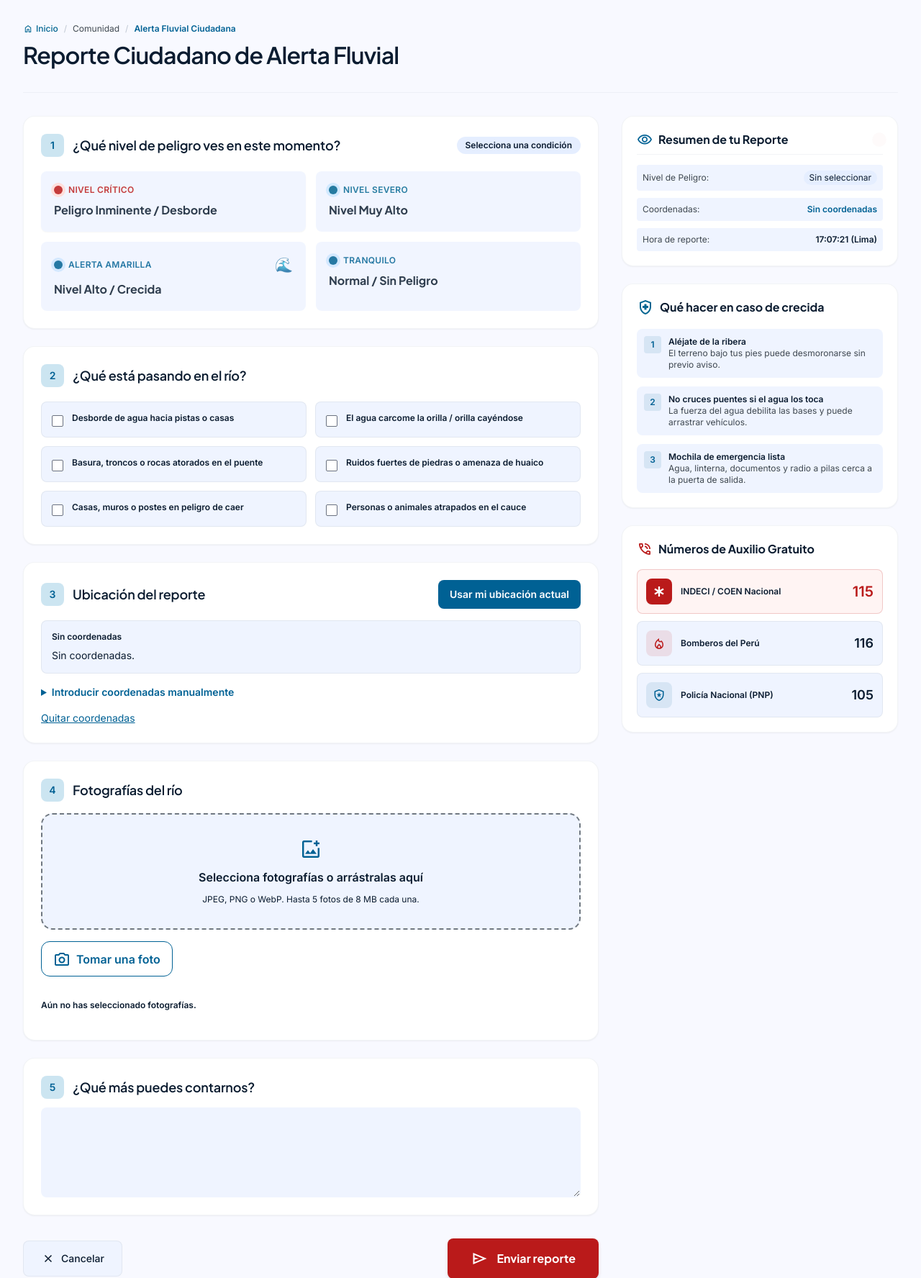
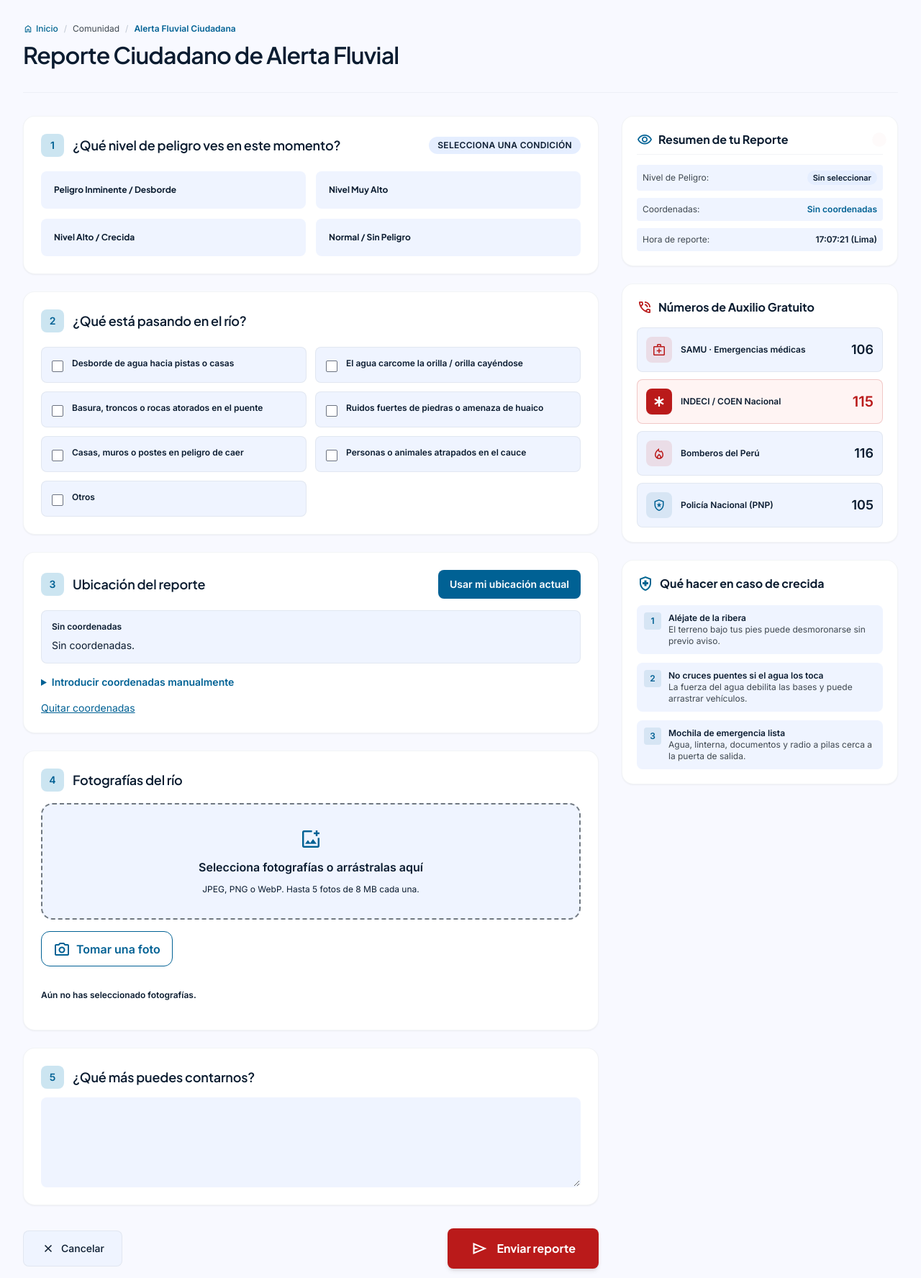
Before and after one commit to Joota16/WAKI, a FastAPI app: page /reportar in a window 1280 px wide. Shown: the part 65-1841 px from the top of the page at 72% size. Run offline with FastAPI, Linux system fonts and the light colour scheme; data that the repository does not hold is empty; some libraries are stand-ins or nearby versions.

Commit message:
feat(reportes): añadir otras situaciones y mejorar la selección de peligro
Guardar la descripción de Otros, aplicar colores por nivel, unificar tamaños de texto y priorizar los números de auxilio con SAMU. Incorporar las migraciones SQLite de reportes y avisos.

```diff
--- a/app/static/css/citizen.css
+++ b/app/static/css/citizen.css
@@ -6,6 +6,17 @@ main > :last-child { margin-bottom: 0 !important; }
 [hidden] { display: none !important; }
 .report-fields { display: flex; flex-direction: column; gap: 1.5rem; min-width: 0; margin: 0; padding: 0; border: 0; }
 .report-fields:disabled { opacity: 0.65; }
+/* Los niveles de peligro tienen colores propios, separados de la paleta azul de la interfaz. */
+:is(.citizen-risk-card, .citizen-risk-badge)[data-risk="critico"] { --risk-accent: #dc2626; --risk-text: #991b1b; --risk-surface: #fef2f2; --risk-tint: #fee2e2; }
+:is(.citizen-risk-card, .citizen-risk-badge)[data-risk="muy-alto"] { --risk-accent: #ea580c; --risk-text: #9a3412; --risk-surface: #fff7ed; --risk-tint: #ffedd5; }
+:is(.citizen-risk-card, .citizen-risk-badge)[data-risk="alto"] { --risk-accent: #eab308; --risk-text: #854d0e; --risk-surface: #fefce8; --risk-tint: #fef9c3; }
+:is(.citizen-risk-card, .citizen-risk-badge)[data-risk="normal"] { --risk-accent: #16a34a; --risk-text: #166534; --risk-surface: #f0fdf4; --risk-tint: #dcfce7; }
+.citizen-risk-card { border: 2px solid transparent; background-color: #eff4ff; }
+.citizen-risk-card:hover { background-color: #e5eeff; }
+.citizen-risk-card.is-selected { border-color: var(--risk-accent); background-color: var(--risk-surface); }
+.citizen-risk-card:focus-within { outline: 2px solid var(--risk-accent); outline-offset: 3px; }
+.citizen-risk-badge { background-color: #e5eeff; color: #0b1c30; }
+.citizen-risk-badge[data-risk] { background-color: var(--risk-tint); color: var(--risk-text); }
 .form-error { padding: 0.8rem 1rem; border: 1px solid #fecaca; border-radius: 0.75rem; background: #fef2f2; color: #991b1b; font-size: 0.875rem; }
 .location-warning { padding: 0.8rem 1rem; border: 1px solid #fcd34d; border-radius: 0.75rem; background: #fffbeb; color: #78350f; font-size: 0.875rem; }
 .photo-dropzone { position: relative; display: flex; flex-direction: column; align-items: center; gap: 0.7rem; padding: 2rem 1rem; text-align: center; background: #eff4ff; border: 2px dashed #707881; border-radius: 1rem; cursor: pointer; }
--- a/app/static/js/citizen/index.js
+++ b/app/static/js/citizen/index.js
@@ -1,8 +1,10 @@
 import { initSummary } from './summary.js';
+import { initSituations } from './situations.js';
 import { initLocation } from './location.js';
 import { initAttachments } from './attachments.js';
 import { initReportModal } from './modal.js';
 import { initSubmission } from './submission.js';
 
 initSummary();
+initSituations();
 initSubmission({ photos: initAttachments(), location: initLocation(), modal: initReportModal() });
--- /dev/null
+++ b/app/static/js/citizen/situations.js
@@ -0,0 +1,26 @@
+/** Muestra y valida la descripción únicamente cuando se selecciona «Otros». */
+export function initSituations() {
+  const form = document.getElementById('citizenReportForm');
+  const other = document.getElementById('situation-other');
+  const field = document.getElementById('situation-other-field');
+  const description = document.getElementById('situation-other-description');
+
+  function validate() {
+    description.setCustomValidity(other.checked && !description.value.trim()
+      ? 'Describe la otra situación que observas.' : '');
+  }
+  function update() {
+    field.hidden = !other.checked;
+    description.disabled = !other.checked;
+    description.required = other.checked;
+    other.setAttribute('aria-expanded', String(other.checked));
+    validate();
+  }
+  other.addEventListener('change', () => {
+    update();
+    if (other.checked) description.focus();
+  });
+  description.addEventListener('input', validate);
+  form.addEventListener('reset', () => queueMicrotask(update));
+  update();
+}
--- a/app/static/js/citizen/submission.js
+++ b/app/static/js/citizen/submission.js
@@ -31,6 +31,7 @@ export function initSubmission({ photos, location, modal }) {
         observations: value('descripcionCiudadana'),
         observed_condition: form.querySelector('[name="nivelPeligro"]:checked').value,
         situations: [...form.querySelectorAll('[name="situacion"]:checked')].map(input => input.value),
+        other_situation: document.getElementById('situation-other').checked ? value('situation-other-description') : '',
         ...location.values(),
       };
       const data = new FormData();
--- a/app/static/js/citizen/summary.js
+++ b/app/static/js/citizen/summary.js
@@ -3,24 +3,20 @@ export function initSummary() {
   const cards = document.querySelectorAll('.citizen-risk-card');
   const riskConfig = {
     critico: {
-      badge: '🔴 Peligro Inminente Seleccionado',
-      badgeClass: 'bg-error-container text-on-error-container',
-      summary: 'Peligro Inminente', border: 'border-error bg-error-container/20',
+      badge: 'Nivel crítico',
+      summary: 'Peligro Inminente',
     },
     'muy-alto': {
-      badge: '🟠 Nivel Muy Alto Seleccionado',
-      badgeClass: 'bg-secondary-fixed text-on-secondary-container',
-      summary: 'Nivel Muy Alto', border: 'border-secondary bg-secondary-fixed/20',
+      badge: 'Nivel severo',
+      summary: 'Nivel Muy Alto',
     },
     alto: {
-      badge: '🟡 Nivel Alto Seleccionado',
-      badgeClass: 'bg-tertiary-fixed text-on-tertiary-fixed-variant',
-      summary: '🌊 Crecida / Nivel Alto', border: 'border-tertiary bg-tertiary-fixed/20',
+      badge: 'Alerta amarilla',
+      summary: 'Crecida / Nivel Alto',
     },
     normal: {
-      badge: 'Nivel Normal Seleccionado',
-      badgeClass: 'bg-primary-fixed text-on-primary-fixed-variant',
-      summary: 'Normal / Sin Peligro', border: 'border-primary bg-primary-fixed/20',
+      badge: 'Tranquilo',
+      summary: 'Normal / Sin Peligro',
     },
   };
 
@@ -28,26 +24,22 @@ export function initSummary() {
     if (!document.querySelector('[name="nivelPeligro"]:checked')) {
       const badge = document.getElementById('badgeActiveRisk');
       badge.textContent = 'Selecciona una condición';
-      badge.className = 'px-3 py-1 rounded-full text-xs font-bold bg-surface-container text-on-surface';
+      delete badge.dataset.risk;
       const summary = document.getElementById('summaryRiesgoBadge');
       summary.textContent = 'Sin seleccionar';
-      summary.className = 'px-2 py-0.5 rounded-full text-xs bg-surface-container text-on-surface';
+      delete summary.dataset.risk;
     }
     cards.forEach(card => {
       const config = riskConfig[card.dataset.risk];
       const selected = card.querySelector('input').checked;
-      card.classList.remove('border-error', 'border-secondary', 'border-tertiary', 'border-primary',
-        'bg-error-container/20', 'bg-secondary-fixed/20', 'bg-tertiary-fixed/20', 'bg-primary-fixed/20');
-      card.classList.add('border-transparent', 'bg-surface-container-low', 'opacity-85');
+      card.classList.toggle('is-selected', selected);
       if (!selected) return;
-      card.classList.remove('border-transparent', 'bg-surface-container-low', 'opacity-85');
-      card.classList.add(...config.border.split(' '));
       const badge = document.getElementById('badgeActiveRisk');
       badge.textContent = config.badge;
-      badge.className = `px-3 py-1 rounded-full text-xs font-bold uppercase tracking-wide ${config.badgeClass}`;
+      badge.dataset.risk = card.dataset.risk;
       const summary = document.getElementById('summaryRiesgoBadge');
       summary.textContent = config.summary;
-      summary.className = `px-2 py-0.5 rounded-full text-[11px] font-bold ${config.badgeClass}`;
+      summary.dataset.risk = card.dataset.risk;
     });
   }
 
--- a/app/templates/citizen/form/risk.html
+++ b/app/templates/citizen/form/risk.html
@@ -7,55 +7,30 @@
         <h2 class="font-headline-sm text-headline-sm text-on-surface">¿Qué nivel de peligro ves en este momento?</h2>
       </div>
     </div>
-    <span class="px-3 py-1 rounded-full text-xs font-bold uppercase tracking-wide bg-error-container text-on-error-container" id="badgeActiveRisk">
+    <span class="citizen-risk-badge px-3 py-1 rounded-full text-xs font-bold uppercase tracking-wide" id="badgeActiveRisk">
       Selecciona una condición
     </span>
   </div>
   <div class="grid grid-cols-1 sm:grid-cols-2 gap-3.5 pt-1" id="riskCardsGroup">
     <!-- TARJETA ROJA: CRÍTICO -->
-    <label class="citizen-risk-card cursor-pointer relative p-4 rounded-xl border-2 transition-all flex flex-col gap-2 border-error bg-error-container/20 shadow-sm" data-color="error" data-label="Peligro Inminente / Desborde" data-risk="critico">
+    <label class="citizen-risk-card cursor-pointer relative p-4 rounded-xl transition-all flex flex-col gap-2" data-label="Peligro Inminente / Desborde" data-risk="critico">
       <input class="sr-only" name="nivelPeligro" required type="radio" value="critico"/>
-      <div class="flex items-center justify-between">
-        <span class="inline-flex items-center gap-2 text-xs font-bold uppercase tracking-wide text-error">
-          <span class="w-3 h-3 rounded-full bg-error ring-4 ring-error-container"></span>
-          Nivel Crítico
-        </span>
-      </div>
-      <span class="font-title-md text-title-md font-bold text-on-surface">Peligro Inminente / Desborde</span>
+      <span class="font-title-md text-label-md font-bold text-on-surface">Peligro Inminente / Desborde</span>
     </label>
     <!-- TARJETA NARANJA: MUY ALTO -->
-    <label class="citizen-risk-card cursor-pointer relative p-4 rounded-xl border-2 transition-all flex flex-col gap-2 border-transparent bg-surface-container-low hover:bg-surface-container opacity-85" data-color="secondary" data-label="Nivel Muy Alto" data-risk="muy-alto">
+    <label class="citizen-risk-card cursor-pointer relative p-4 rounded-xl transition-all flex flex-col gap-2" data-label="Nivel Muy Alto" data-risk="muy-alto">
       <input class="sr-only" name="nivelPeligro" required type="radio" value="muy-alto"/>
-      <div class="flex items-center justify-between">
-        <span class="inline-flex items-center gap-2 text-xs font-bold uppercase tracking-wide text-secondary">
-          <span class="w-3 h-3 rounded-full bg-secondary ring-4 ring-secondary-fixed"></span>
-          Nivel Severo
-        </span>
-      </div>
-      <span class="font-title-md text-title-md font-bold text-on-surface">Nivel Muy Alto</span>
+      <span class="font-title-md text-label-md font-bold text-on-surface">Nivel Muy Alto</span>
     </label>
     <!-- TARJETA AMARILLA: ALTO / CRECIDA -->
-    <label class="citizen-risk-card cursor-pointer relative p-4 rounded-xl border-2 transition-all flex flex-col gap-2 border-transparent bg-surface-container-low hover:bg-surface-container opacity-85" data-color="tertiary" data-label="Nivel Alto / Crecida" data-risk="alto">
+    <label class="citizen-risk-card cursor-pointer relative p-4 rounded-xl transition-all flex flex-col gap-2" data-label="Nivel Alto / Crecida" data-risk="alto">
       <input class="sr-only" name="nivelPeligro" required type="radio" value="alto"/>
-      <div class="flex items-center justify-between">
-        <span class="inline-flex items-center gap-2 text-xs font-bold uppercase tracking-wide text-tertiary">
-          <span class="w-3 h-3 rounded-full bg-tertiary ring-4 ring-tertiary-fixed"></span>
-          Alerta Amarilla
-        </span>
-        <span class="text-xl">🌊</span>
-      </div>
-      <span class="font-title-md text-title-md font-bold text-on-surface">Nivel Alto / Crecida</span>
+      <span class="font-title-md text-label-md font-bold text-on-surface">Nivel Alto / Crecida</span>
     </label>
     <!-- TARJETA VERDE: NORMAL -->
-    <label class="citizen-risk-card cursor-pointer relative p-4 rounded-xl border-2 transition-all flex flex-col gap-2 border-transparent bg-surface-container-low hover:bg-surface-container opacity-85" data-color="primary" data-label="Normal / Sin Peligro" data-risk="normal">
+    <label class="citizen-risk-card cursor-pointer relative p-4 rounded-xl transition-all flex flex-col gap-2" data-label="Normal / Sin Peligro" data-risk="normal">
       <input class="sr-only" name="nivelPeligro" required type="radio" value="normal"/>
-      <div class="flex items-center justify-between">
-        <span class="inline-flex items-center gap-2 text-xs font-bold uppercase tracking-wide text-primary">
-          <span class="w-3 h-3 rounded-full bg-primary ring-4 ring-primary-fixed"></span>
-          Tranquilo
-        </span>
-      </div>
-      <span class="font-title-md text-title-md font-bold text-on-surface">Normal / Sin Peligro</span>
+      <span class="font-title-md text-label-md font-bold text-on-surface">Normal / Sin Peligro</span>
     </label>
   </div>
 </div>
--- a/app/templates/citizen/form/situation.html
+++ b/app/templates/citizen/form/situation.html
@@ -43,5 +43,15 @@
         <span class="font-label-md text-label-md text-on-surface font-semibold">Personas o animales atrapados en el cauce</span>
       </div>
     </label>
+    <label class="flex items-start gap-3 p-3.5 rounded-xl bg-surface-container-low hover:bg-surface-container transition-colors cursor-pointer border border-outline-variant/30">
+      <input class="mt-1 w-4 h-4 rounded text-primary focus:ring-primary" id="situation-other" name="situacion" type="checkbox" value="Otros" aria-controls="situation-other-field" aria-expanded="false"/>
+      <div class="flex flex-col">
+        <span class="font-label-md text-label-md text-on-surface font-semibold">Otros</span>
+      </div>
+    </label>
+  </div>
+  <div class="flex flex-col gap-2" id="situation-other-field" hidden>
+    <label class="font-label-md text-label-md text-on-surface font-semibold" for="situation-other-description">Describe la otra situación</label>
+    <textarea class="w-full p-4 bg-surface-container-low rounded-xl text-on-surface font-body-md text-body-md focus:bg-surface-container-lowest focus:outline-none focus:ring-2 focus:ring-primary border border-transparent focus:border-primary leading-relaxed" id="situation-other-description" name="other_situation" maxlength="500" rows="3" placeholder="Cuéntanos qué está pasando en el río…" disabled></textarea>
   </div>
 </div>
--- a/app/templates/citizen/partials/sidebar.html
+++ b/app/templates/citizen/partials/sidebar.html
@@ -12,7 +12,7 @@
     <div class="flex flex-col gap-2.5 text-xs">
       <div class="flex items-center justify-between p-2 rounded-lg bg-surface-container-low">
         <span class="text-on-surface-variant">Nivel de Peligro:</span>
-        <span class="px-2 py-0.5 rounded-full text-[11px] font-bold bg-error-container text-on-error-container" id="summaryRiesgoBadge">
+        <span class="citizen-risk-badge px-2 py-0.5 rounded-full text-[11px] font-bold" id="summaryRiesgoBadge">
           Sin seleccionar
         </span>
       </div>
@@ -26,36 +26,6 @@
       </div>
     </div>
   </div>
-  <!-- TARJETA 2: RECOMENDACIONES DE SEGURIDAD INMEDIATA -->
-  <div class="bg-surface-container-lowest rounded-2xl p-5 shadow-sm border border-outline-variant/20 flex flex-col gap-3.5">
-    <div class="flex items-center gap-2 text-secondary pb-1">
-      <span class="material-symbols-outlined text-[24px]">health_and_safety</span>
-      <h3 class="font-title-md text-title-md font-bold text-on-surface">Qué hacer en caso de crecida</h3>
-    </div>
-    <div class="flex flex-col gap-3 text-xs text-on-surface">
-      <div class="flex items-start gap-2.5 p-2.5 rounded-xl bg-surface-container-low">
-        <span class="w-6 h-6 rounded-lg bg-primary/10 text-primary flex items-center justify-center font-bold text-xs shrink-0">1</span>
-        <div>
-          <strong class="font-semibold block text-on-surface">Aléjate de la ribera</strong>
-          <span class="text-on-surface-variant">El terreno bajo tus pies puede desmoronarse sin previo aviso.</span>
-        </div>
-      </div>
-      <div class="flex items-start gap-2.5 p-2.5 rounded-xl bg-surface-container-low">
-        <span class="w-6 h-6 rounded-lg bg-primary/10 text-primary flex items-center justify-center font-bold text-xs shrink-0">2</span>
-        <div>
-          <strong class="font-semibold block text-on-surface">No cruces puentes si el agua los toca</strong>
-          <span class="text-on-surface-variant">La fuerza del agua debilita las bases y puede arrastrar vehículos.</span>
-        </div>
-      </div>
-      <div class="flex items-start gap-2.5 p-2.5 rounded-xl bg-surface-container-low">
-        <span class="w-6 h-6 rounded-lg bg-primary/10 text-primary flex items-center justify-center font-bold text-xs shrink-0">3</span>
-        <div>
-          <strong class="font-semibold block text-on-surface">Mochila de emergencia lista</strong>
-          <span class="text-on-surface-variant">Agua, linterna, documentos y radio a pilas cerca a la puerta de salida.</span>
-        </div>
-      </div>
-    </div>
-  </div>
   <!-- TARJETA 3: NÚMEROS DE AUXILIO RÁPIDO -->
   <div class="bg-surface-container-lowest rounded-2xl p-5 shadow-sm border border-outline-variant/20 flex flex-col gap-3">
     <div class="flex items-center gap-2 text-on-surface pb-1">
@@ -63,6 +33,17 @@
       <h3 class="font-title-md text-title-md font-bold">Números de Auxilio Gratuito</h3>
     </div>
     <div class="flex flex-col gap-2.5">
+      <a class="flex items-center justify-between p-3 rounded-xl bg-surface-container-low hover:bg-surface-container transition-colors group border border-outline-variant/30" href="tel:106">
+        <div class="flex items-center gap-3">
+          <div class="w-9 h-9 rounded-xl bg-error/10 text-error flex items-center justify-center">
+            <span class="material-symbols-outlined text-[20px]" aria-hidden="true">medical_services</span>
+          </div>
+          <div class="flex flex-col">
+            <span class="font-label-md text-label-md text-on-surface font-semibold">SAMU · Emergencias médicas</span>
+          </div>
+        </div>
+        <span class="font-telemetry-data text-lg text-on-surface font-bold group-hover:text-error transition-colors">106</span>
+      </a>
       <a class="flex items-center justify-between p-3 rounded-xl bg-error-container/30 hover:bg-error-container/60 transition-colors group border border-error/20" href="tel:115">
         <div class="flex items-center gap-3">
           <div class="w-9 h-9 rounded-xl bg-error text-on-error flex items-center justify-center shadow-sm">
@@ -98,4 +79,34 @@
       </a>
     </div>
   </div>
+  <!-- TARJETA 2: RECOMENDACIONES DE SEGURIDAD INMEDIATA -->
+  <div class="bg-surface-container-lowest rounded-2xl p-5 shadow-sm border border-outline-variant/20 flex flex-col gap-3.5">
+    <div class="flex items-center gap-2 text-secondary pb-1">
+      <span class="material-symbols-outlined text-[24px]">health_and_safety</span>
+      <h3 class="font-title-md text-title-md font-bold text-on-surface">Qué hacer en caso de crecida</h3>
+    </div>
+    <div class="flex flex-col gap-3 text-xs text-on-surface">
+      <div class="flex items-start gap-2.5 p-2.5 rounded-xl bg-surface-container-low">
+        <span class="w-6 h-6 rounded-lg bg-primary/10 text-primary flex items-center justify-center font-bold text-xs shrink-0">1</span>
+        <div>
+          <strong class="font-semibold block text-on-surface">Aléjate de la ribera</strong>
+          <span class="text-on-surface-variant">El terreno bajo tus pies puede desmoronarse sin previo aviso.</span>
+        </div>
+      </div>
+      <div class="flex items-start gap-2.5 p-2.5 rounded-xl bg-surface-container-low">
+        <span class="w-6 h-6 rounded-lg bg-primary/10 text-primary flex items-center justify-center font-bold text-xs shrink-0">2</span>
+        <div>
+          <strong class="font-semibold block text-on-surface">No cruces puentes si el agua los toca</strong>
+          <span class="text-on-surface-variant">La fuerza del agua debilita las bases y puede arrastrar vehículos.</span>
+        </div>
+      </div>
+      <div class="flex items-start gap-2.5 p-2.5 rounded-xl bg-surface-container-low">
+        <span class="w-6 h-6 rounded-lg bg-primary/10 text-primary flex items-center justify-center font-bold text-xs shrink-0">3</span>
+        <div>
+          <strong class="font-semibold block text-on-surface">Mochila de emergencia lista</strong>
+          <span class="text-on-surface-variant">Agua, linterna, documentos y radio a pilas cerca a la puerta de salida.</span>
+        </div>
+      </div>
+    </div>
+  </div>
 </aside>
--- a/app/templates/reports/detail.html
+++ b/app/templates/reports/detail.html
@@ -18,7 +18,7 @@
       </p>
       {% if report.observations %}<p class="report-observations">{{ report.observations }}</p>{% endif %}
       {% if report.situations %}
-        <ul class="list-disc pl-5">{% for situation in report.situations %}<li>{{ situation }}</li>{% endfor %}</ul>
+        <ul class="list-disc pl-5">{% for situation in report.situations %}<li class="report-observations">{{ situation }}{% if situation == 'Otros' %}: {{ report.other_situation }}{% endif %}</li>{% endfor %}</ul>
       {% endif %}
       {% if report.latitude is not none %}
         <p><strong>Coordenadas:</strong> {{ report.latitude }}, {{ report.longitude }}</p>
```
Also changed, not shown: app/db/database.py (+16 -0 lines), app/schemas/reports.py (+8 -1 lines), app/services/reports.py (+6 -2 lines), tests/test_report_schema_migration.py (+2 -1 lines), tests/test_reports.py (+45 -0 lines).
